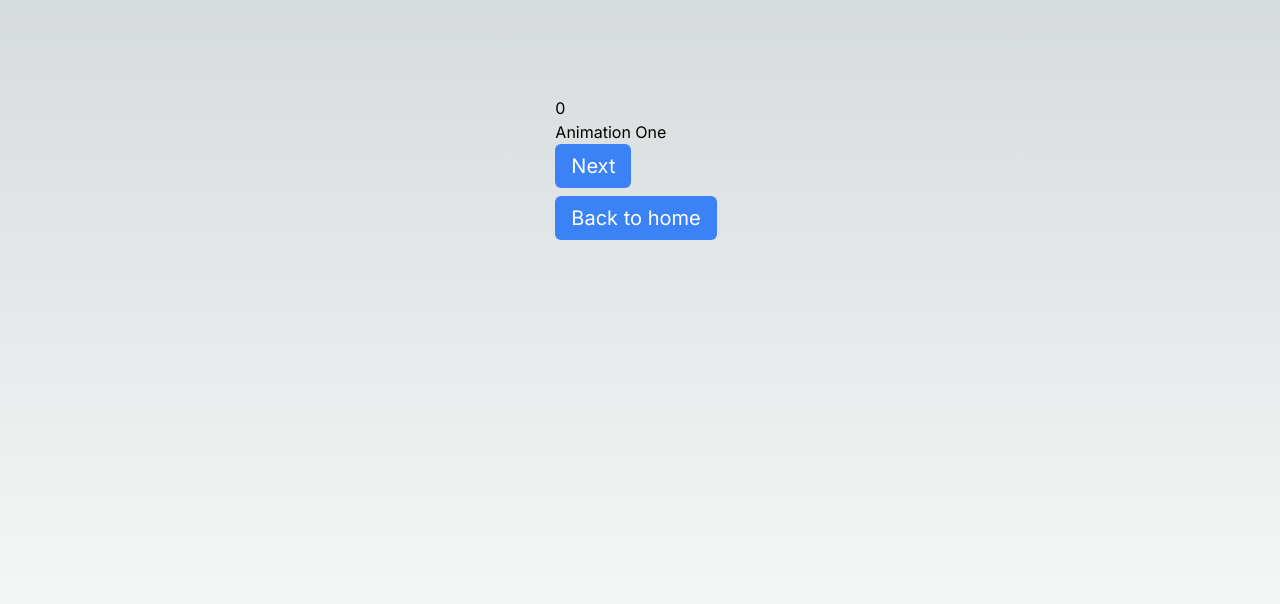
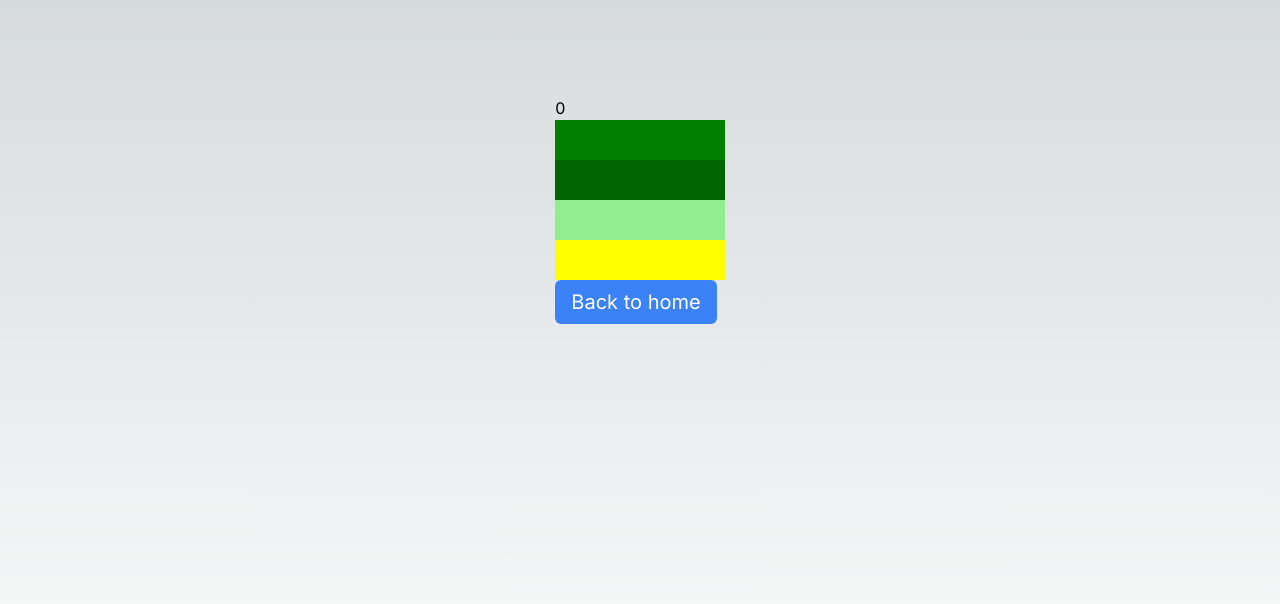
Before and after one commit to littlefinger42/proofofanimation, a Next.js app: page /animationexamples/0 in a window 1280 px wide. Shown: the top 604 px of the page. Built offline with nearby package versions, Linux system fonts and the light colour scheme.

Commit message:
WIP Create drag animation component

```diff
--- a/src/app/animationexamples/[slug]/animations.ts
+++ b/src/app/animationexamples/[slug]/animations.ts
@@ -1,4 +1,4 @@
-import { AnimationOne } from "../../../components/animationone/AnimationOne";
+import { DragPanel } from "../../../components/draganimation/DragPanel";
 
 interface AnimationType {
   id: number;
@@ -8,16 +8,16 @@ interface AnimationType {
 const animations: AnimationType[] = [
   {
     id: 0,
-    AnimationComponent: AnimationOne,
+    AnimationComponent: DragPanel,
   },
-  {
-    id: 1,
-    AnimationComponent: AnimationOne,
-  },
-  {
-    id: 2,
-    AnimationComponent: AnimationOne,
-  },
+  // {
+  //   id: 1,
+  //   AnimationComponent: TODO,
+  // },
+  // {
+  //   id: 2,
+  //   AnimationComponent: TODO,
+  // },
 ];
 
 export { animations };
--- a/src/components/animationone/AnimationOne.tsx
+++ /dev/null
@@ -1,5 +0,0 @@
-interface AnimationOne {}
-
-export const AnimationOne: React.FC<AnimationOne> = () => {
-  return <div>Animation One</div>;
-};
--- /dev/null
+++ b/src/components/draganimation/DragItem.tsx
@@ -0,0 +1,70 @@
+"use client";
+
+import { useState, useRef, useEffect } from "react";
+import { motion, useMotionValue } from "framer-motion";
+import { Position } from "./types";
+
+interface DragItemProps {
+  color?: string;
+  setPosition: (i: number, offset: Position) => void;
+  moveItem: (i: number, dragOffset: number) => void;
+  i: number;
+}
+
+export const DragItem: React.FC<DragItemProps> = ({
+  color = "blue",
+  setPosition,
+  moveItem,
+  i,
+}) => {
+  const [isDragging, setDragging] = useState(false);
+  const ref = useRef(null);
+
+  const dragOriginY = useMotionValue(0);
+
+  useEffect(() => {
+    setPosition(i, {
+      height: ref.current.offsetHeight,
+      top: ref.current.offsetTop,
+    });
+  });
+
+  return (
+    <motion.li
+      ref={ref}
+      initial={false}
+      // If we're dragging, we want to set the zIndex of that item to be on top of the other items.
+      animate={
+        isDragging
+          ? { zIndex: 1 }
+          : {
+              zIndex: 0,
+              transition: { delay: 0.3 },
+            }
+      }
+      style={{ background: color, height: 40 }}
+      whileHover={{ scale: 1.03 }}
+      whileTap={{ scale: 1.12 }}
+      drag="y"
+      dragOriginY={dragOriginY}
+      dragConstraints={{ top: 0, bottom: 0 }}
+      dragElastic={1}
+      onDragStart={() => setDragging(true)}
+      onDragEnd={() => setDragging(false)}
+      onDrag={(e, { point }) => moveItem(i, point.y)}
+      positionTransition={({ delta }) => {
+        if (isDragging) {
+          // If we're dragging, we want to "undo" the items movement within the list
+          // by manipulating its dragOriginY. This will keep the item under the cursor,
+          // even though it's jumping around the DOM.
+          dragOriginY.set(dragOriginY.get() + delta.y);
+        }
+
+        // If `positionTransition` is a function and returns `false`, it's telling
+        // Motion not to animate from its old position into its new one. If we're
+        // dragging, we don't want any animation to occur.
+        return !isDragging;
+      }}
+    />
+  );
+};
--- /dev/null
+++ b/src/components/draganimation/DragPanel.tsx
@@ -0,0 +1,40 @@
+"use client";
+
+import { useRef, useState } from "react";
+
+import { DragItem } from "./DragItem";
+import { findIndex, arrayMove } from "./utils";
+import { Position } from "./types";
+import { dragItemsInitialConfiguration } from "./constants";
+
+interface DragPanelProps {}
+
+export const DragPanel: React.FC<DragPanelProps> = () => {
+  const [dragItems, setDragItems] = useState(dragItemsInitialConfiguration);
+
+  // We need an array of height and position data for all of the component's children for calculations when dragging
+  const positions = useRef<Position[]>([]).current;
+  const setPosition = (i: number, offset: Position) => (positions[i] = offset);
+
+  // Find index for a dragging item based on its position in the array, and its
+  // current drag offset. If it's different to its current index, we swap this item with that
+  // sibling.
+  const moveItem = (i: number, dragOffset: number) => {
+    const targetIndex = findIndex(i, dragOffset, positions);
+    if (targetIndex !== i) setDragItems(arrayMove(dragItems, i, targetIndex));
+  };
+
+  return (
+    <ul>
+      {dragItems.map((dragItem: string, i: number) => (
+        <DragItem
+          key={dragItem}
+          i={i}
+          color={dragItem}
+          setPosition={setPosition}
+          moveItem={moveItem}
+        />
+      ))}
+    </ul>
+  );
+};
--- /dev/null
+++ b/src/components/draganimation/constants.ts
@@ -0,0 +1,8 @@
+const dragItemsInitialConfiguration = [
+  "green",
+  "darkgreen",
+  "lightgreen",
+  "yellow",
+];
+
+export { dragItemsInitialConfiguration };
--- /dev/null
+++ b/src/components/draganimation/types.ts
@@ -0,0 +1,4 @@
+export interface Position {
+  top: number;
+  height: number;
+}
--- /dev/null
+++ b/src/components/draganimation/utils.ts
@@ -0,0 +1,46 @@
+import { Position } from "./types";
+
+const clamp = (num: number, min: number, max: number) =>
+  Math.min(Math.max(num, min), max);
+
+const difference = (a: number, b: number) => Math.abs(a - b);
+
+// Stop rapid reverse swapping
+const buffer = 5;
+
+const findIndex = (i: number, yOffset: number, positions: Position[]) => {
+  let target = i;
+  const { top, height } = positions[i];
+  const bottom = top + height;
+
+  // If moving down
+  if (yOffset > 0) {
+    const nextItem = positions[i + 1];
+    if (nextItem === undefined) return i;
+
+    const swapOffset =
+      difference(bottom, nextItem.top + nextItem.height / 2) + buffer;
+    if (yOffset > swapOffset) target = i + 1;
+
+    // If moving up
+  } else if (yOffset < 0) {
+    const prevItem = positions[i - 1];
+    if (prevItem === undefined) return i;
+
+    const prevBottom = prevItem.top + prevItem.height;
+    const swapOffset =
+      difference(top, prevBottom - prevItem.height / 2) + buffer;
+    if (yOffset < -swapOffset) target = i - 1;
+  }
+
+  return clamp(0, positions.length, target);
+};
+
+const arrayMove = (arr: any[], fromIndex: number, toIndex: number) => {
+  const element = arr[fromIndex];
+  arr.splice(fromIndex, 1);
+  arr.splice(toIndex, 0, element);
+  return arr;
+};
+
+export { findIndex, arrayMove };
```
